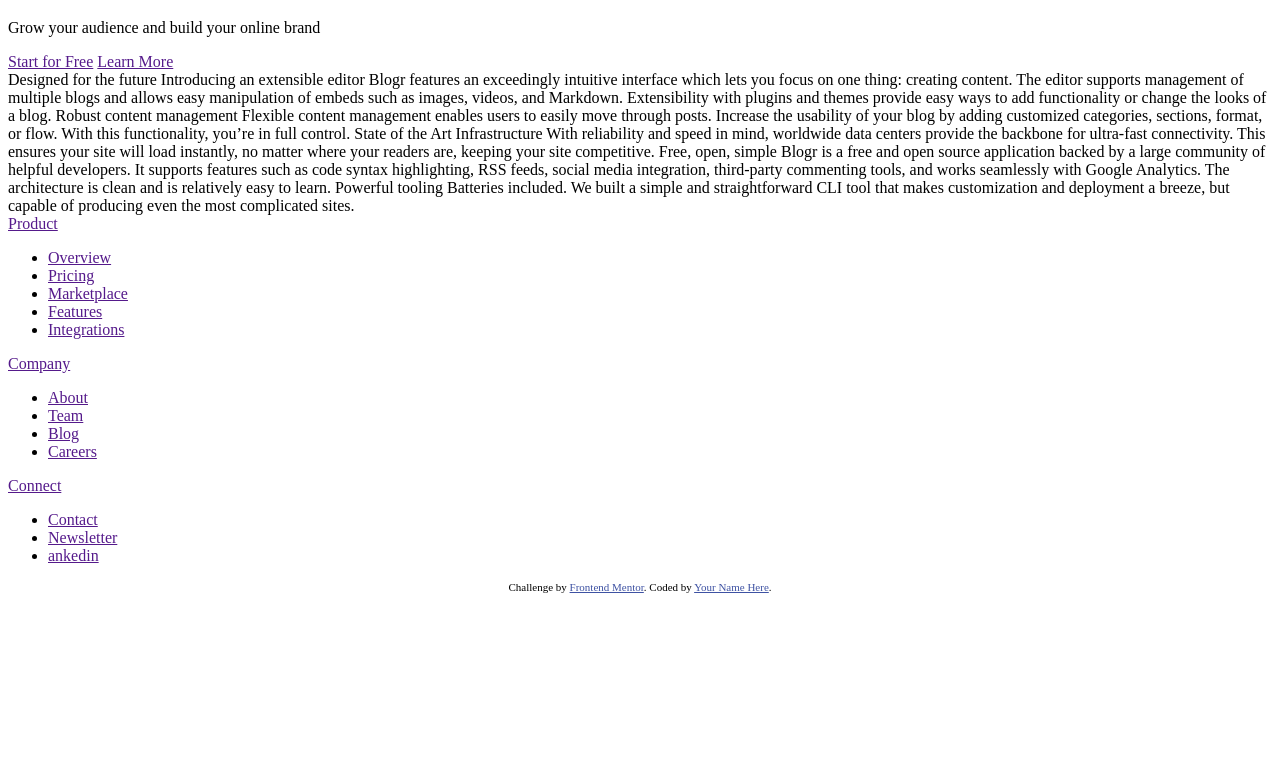
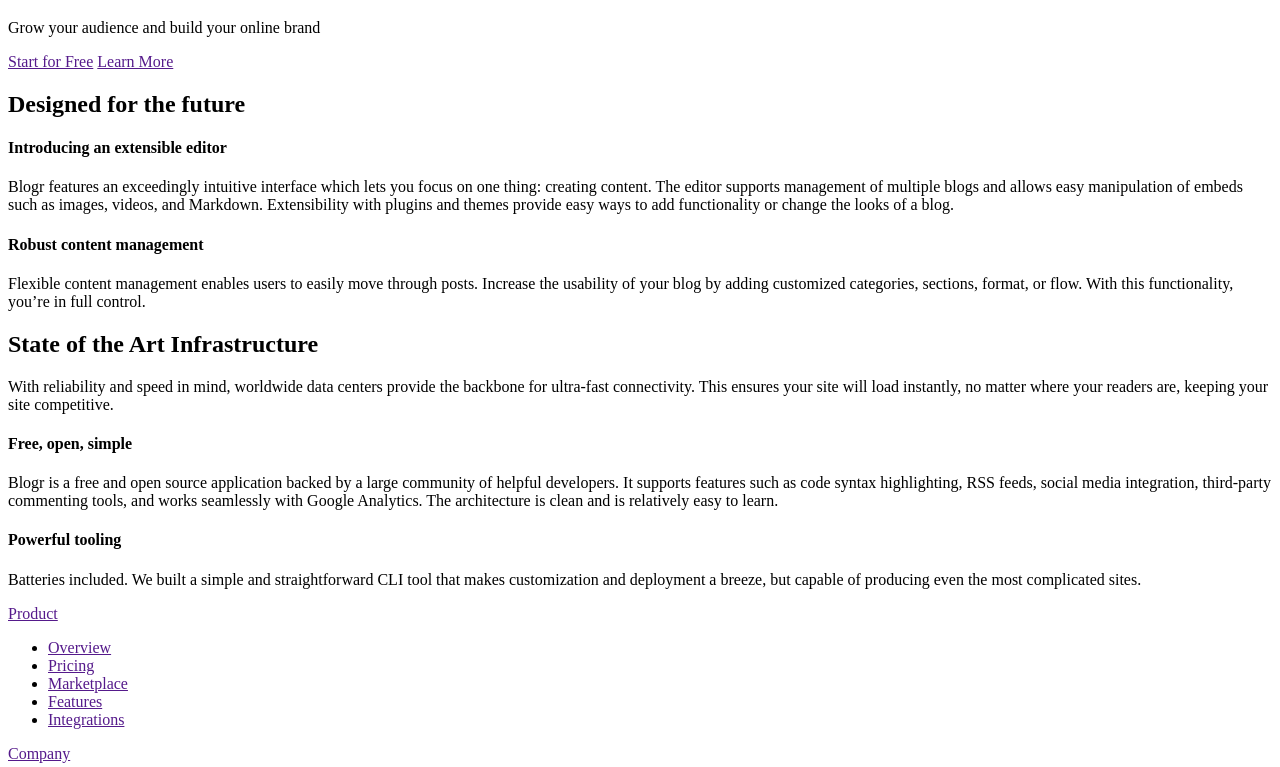
Before and after one commit to treymeetsworld/blogr-landing-page, a plain HTML site: page index.html in a window 1280 px wide. Shown: the part 453-1220 px from the top of the page. Before the commit the page ends 1054 px from the top, so only its background shows below. Drawn offline with Linux system fonts and the light colour scheme.

Commit message:
add main html

```diff
--- a/index.html
+++ b/index.html
@@ -60,32 +60,51 @@
       </div>
     </div>
   </div>
-
-
-  Designed for the future
-
-  Introducing an extensible editor
+    <div class="content-1">
+      <h2>Designed for the future</h2>
+      <div>
+        <h4>Introducing an extensible editor</h4>
+        <p>
           Blogr features an exceedingly intuitive interface which lets you focus on one thing: creating content.
           The editor supports management of multiple blogs and allows easy manipulation of embeds such as images,
           videos, and Markdown. Extensibility with plugins and themes provide easy ways to add functionality or
           change the looks of a blog.
-
-  Robust content management
+        </p>
+      </div>
+      <div>
+        <h4>Robust content management</h4>
+        <p>
           Flexible content management enables users to easily move through posts. Increase the usability of your blog
           by adding customized categories, sections, format, or flow. With this functionality, you’re in full control.
-
-  State of the Art Infrastructure
+        </p>
+      </div>
+      </div>
+      <div class="content-2">
+        <h2>State of the Art Infrastructure</h2>
+        <p>
           With reliability and speed in mind, worldwide data centers provide the backbone for ultra-fast connectivity.
           This ensures your site will load instantly, no matter where your readers are, keeping your site competitive.
+        </p>
+        </div>
+        <div class="content-3">
+          <div>
 
-  Free, open, simple
+            <h4>Free, open, simple</h4>
+            <p>
               Blogr is a free and open source application backed by a large community of helpful developers. It supports
               features such as code syntax highlighting, RSS feeds, social media integration, third-party commenting tools,
               and works seamlessly with Google Analytics. The architecture is clean and is relatively easy to learn.
+            </p>
+            </div>
 
-  Powerful tooling
+          <div>
+            <h4>Powerful tooling</h4>
+            <p>
               Batteries included. We built a simple and straightforward CLI tool that makes customization and deployment a breeze, but
               capable of producing even the most complicated sites.
+            </p>
+          </div>
+        </div>
 <div class="footer">
   <div class="nav-footer">
     <div>
```
Lines whose indentation alone changed are shown as unchanged.
